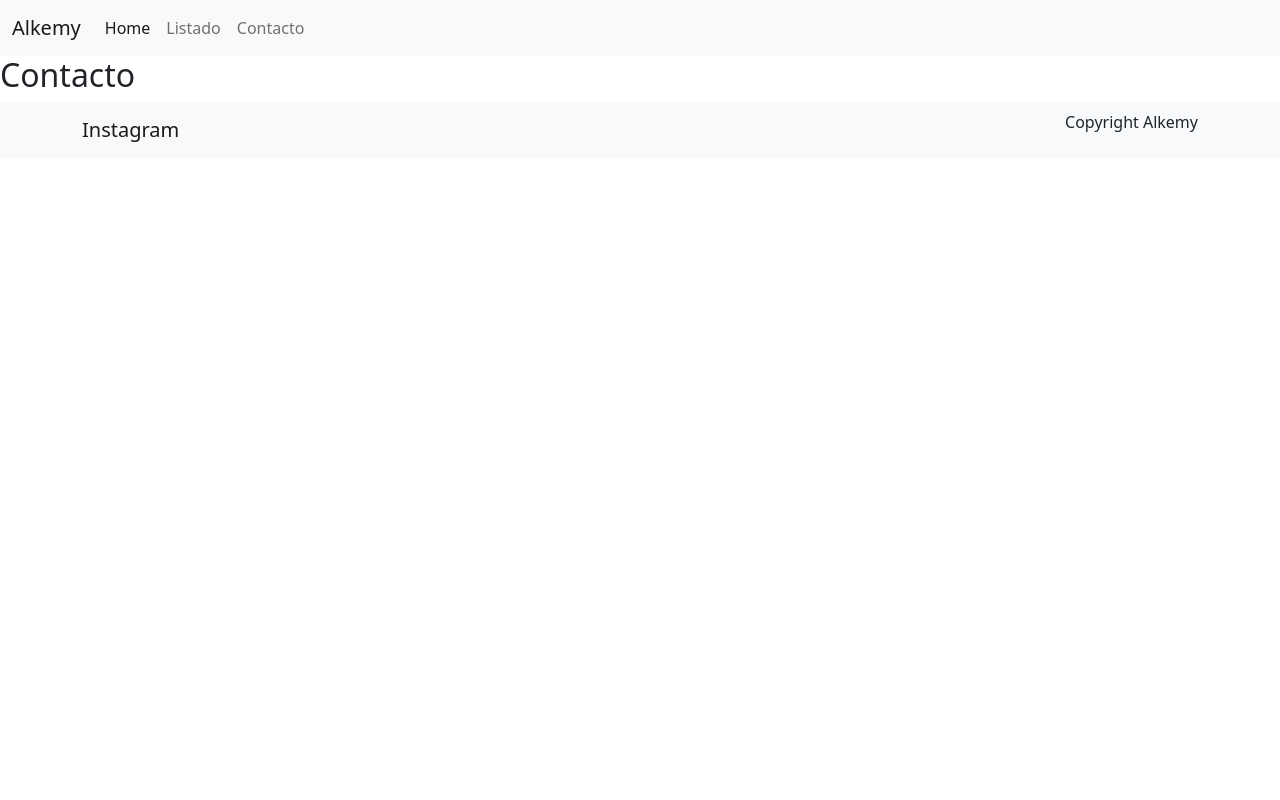
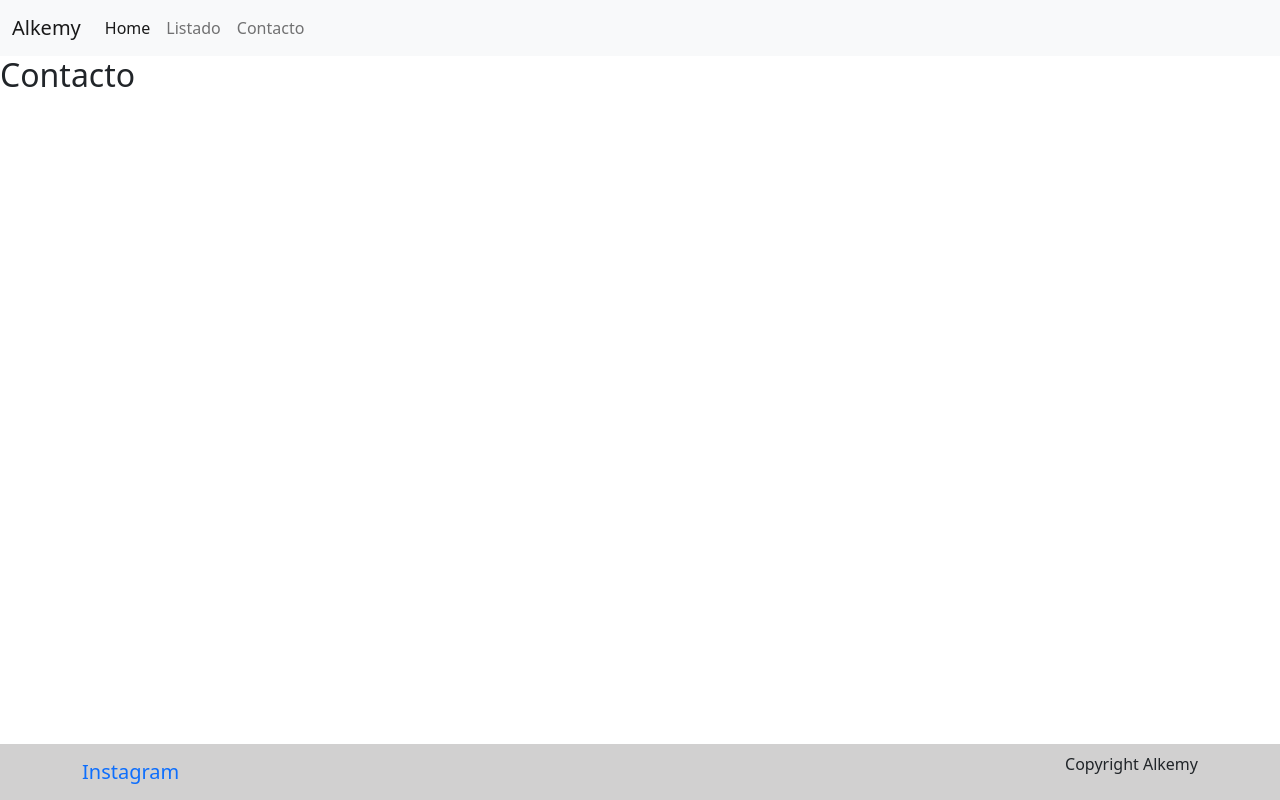
Before and after one commit to oluciams/Movies-Frontend, a React (Create React App) app: page /contacto in a window 1280 px wide. Built offline with nearby package versions, Linux system fonts and the light colour scheme.

Commit message:
add styles listado component

```diff
--- a/src/components/Footer.jsx
+++ b/src/components/Footer.jsx
@@ -1,7 +1,9 @@
+import '../css/footer.css'
+
 export const Footer = () => {
   return(
-    <footer>
-      <nav className="navbar navbar-expand-lg navbar-light bg-light">
+    <footer className='footer'>
+      <nav className="navbar navbar-expand-lg">
         <div className="container-md">
          <a className="navbar-brand" target="_black" href="http://instagram.com" rel="noopener noreferrer">Instagram</a>
           <p>Copyright Alkemy</p>
--- /dev/null
+++ b/src/css/footer.css
@@ -0,0 +1,7 @@
+.footer {
+  position: fixed;
+  left: 0;
+  bottom: 0;
+  right: 0;
+  background-color: rgb(209, 208, 208);
+}
```
